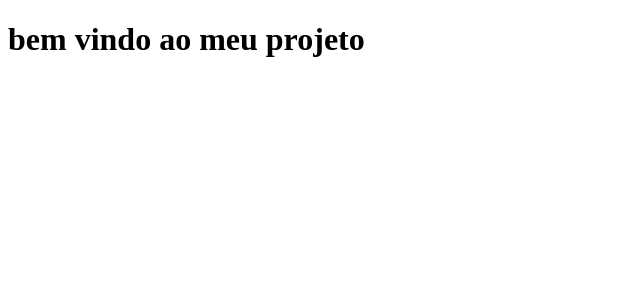
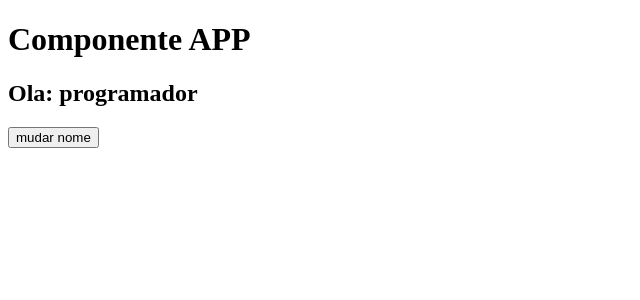
Before and after one commit to FrontendWelik/primeiro-app, a React (Create React App) app: page / in a window 1280 px wide. Shown: the top 300 px of the page, without its empty margins (0-640 px from the left). Built offline with nearby package versions, Linux system fonts and the light colour scheme.

Commit message:
formularios

```diff
--- a/src/App.js
+++ b/src/App.js
@@ -1,10 +1,27 @@
+
+import { useState } from "react";
+
+import Nome from "./components/Nome";
 
 function App() {
+
+  const [aluno, setAluno] = useState('programador')
+  function handleChangeName(nome){
+    setAluno(nome);
+  }
+
+
   return (
     <div>
-      <h1> bem vindo ao meu projeto</h1>
+      <h1> Componente APP</h1>
+      <h2> Ola: {aluno}</h2>
+      <button onClick={ () => handleChangeName('welik') }>
+           mudar nome
+      </button>
+
+
     </div>
   );
 }
 
-export default App;
+export default App;// exportando para outros arquivos possam usar o App
--- /dev/null
+++ b/src/components/Nome.js
@@ -0,0 +1,7 @@
+function Nome(props){
+  return(
+    <span> bem vindo: {props.aluno}</span>// props é um objeto que tem todas as propriedades que foram passadas para o componente
+  )
+}
+
+export default Nome;// exportando para outros arquivos possam usar o Nome
```
